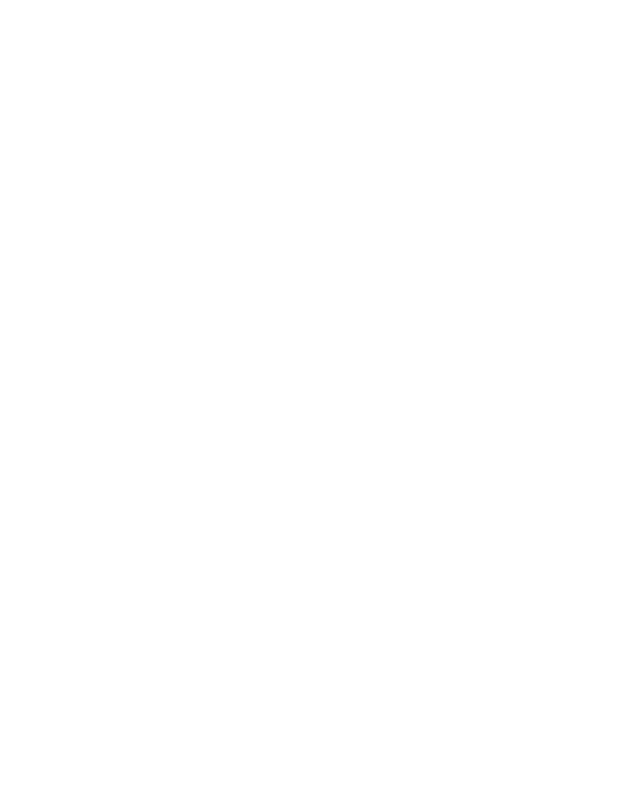
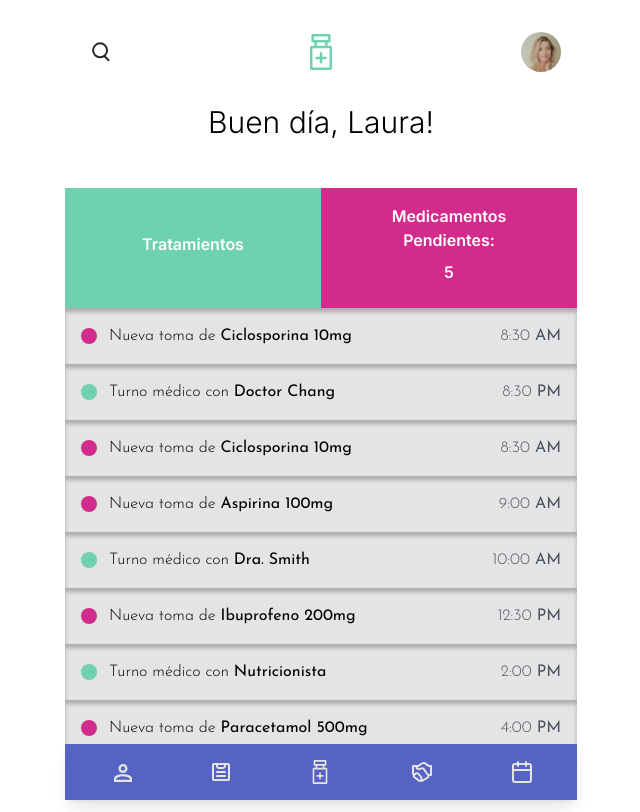
Before and after one commit to No-Country-simulation/h1-15-python-react, a React (Vite) app in the folder Frontend/: page /patient/treatment in a window 1280 px wide. Before the commit this address had no page. Shown: the whole page, without its empty margins (319-959 px from the left). Built offline with nearby package versions, Linux system fonts and the light colour scheme.

Commit message:
feat: add sort routes in main component

```diff
--- a/Frontend/src/App.jsx
+++ b/Frontend/src/App.jsx
@@ -8,20 +8,22 @@
 import Treatment from "./pages/Treatment/Treatment";
 import Schedule from "./pages/Schedule/Schedule";
 
-
 function App() {
   return (
     <Routes>
+      {/* Public Routes */}
       <Route path="/" element={<Home />} />
       <Route path="/login" element={<Login />} />
       <Route path="/register" element={<Register />} />
-      <Route path="/patient" element={<PatientMain />} />
 
+      {/* Doctor Routes */}
       <Route path="/doctor" element={<DoctorMain />} />
       <Route path="/doctor/appointments" element={<DoctorAppointments />} />
 
-      <Route path="/treatment" element={<Treatment />} />
-      <Route path="/schedule" element={<Schedule />} />
+      {/* Patient Routes */}
+      <Route path="/patient" element={<PatientMain />} />
+      <Route path="/patient/treatment" element={<Treatment />} />
+      <Route path="/patient/schedule" element={<Schedule />} />
     </Routes>
   );
 }
--- a/Frontend/src/components/Profile/Profile.jsx
+++ b/Frontend/src/components/Profile/Profile.jsx
@@ -3,7 +3,7 @@
 import SearchBar from "../SearchBar/SearchBar";
 
 // eslint-disable-next-line react/prop-types
-const Profile = ({ icon_name, greeting }) => {
+const Profile = ({ icon_name, greeting, photo }) => {
   const [isSearchOpen, setIsSearchOpen] = useState(false);
 
   const handleSearchFocus = () => setIsSearchOpen(true);
@@ -18,11 +18,7 @@
           <>
             <Icon name={icon_name} />
             <div className="flex-grow" />
-            <img
-              className="w-10 h-10 rounded-full"
-              src="./Bung1.png"
-              alt="Profile"
-            />
+            <img className="w-10 h-10 rounded-full" src={photo} alt="Profile" />
           </>
         )}
       </div>
--- a/Frontend/src/pages/Doctor-main/Doctor-appointments.jsx
+++ b/Frontend/src/pages/Doctor-main/Doctor-appointments.jsx
@@ -322,7 +322,10 @@
         <article>
           {turnos
             .filter((turno) =>
-              dayjs(new Date(turno.appointmentDate)).isSame(dayjs(fecha), "day")
+              dayjs(new Date(turno.appointmentDate)).isSame(
+                dayjs(fecha),
+                "day",
+              ),
             )
             .map((paciente) => {
               return (
--- a/Frontend/src/pages/Doctor-main/Doctor-main.jsx
+++ b/Frontend/src/pages/Doctor-main/Doctor-main.jsx
@@ -13,7 +13,7 @@
   useEffect(() => {
     async function fetchData() {
       const response = await fetch(
-        "https://newsapi.org/v2/everything?q=medicina&pageSize=10&language=es&apiKey=f7dd73b34df54a918588a3acdc64e91a"
+        "https://newsapi.org/v2/everything?q=medicina&pageSize=10&language=es&apiKey=f7dd73b34df54a918588a3acdc64e91a",
       );
       const content = await response.json();
       const articulos = content.articles;
--- a/Frontend/src/pages/Schedule/Schedule.jsx
+++ b/Frontend/src/pages/Schedule/Schedule.jsx
@@ -10,6 +10,7 @@
         <Profile
           icon_name="calendarOrange"
           greeting="Estos son tus turnos, Laura"
+          photo="/Bung1.png"
         />
       </section>
       <section className="flex-1 flex-col space-y-[18px] px-4 py-4">
--- a/Frontend/src/pages/Treatment/Treatment.jsx
+++ b/Frontend/src/pages/Treatment/Treatment.jsx
@@ -24,7 +24,11 @@
   return (
     <div className="max-w-lg mx-auto pb-14">
       <section className="p-4">
-        <Profile icon_name="medicine" greeting="Buen día, Laura!" />
+        <Profile
+          icon_name="medicine"
+          greeting="Buen día, Laura!"
+          photo="/Bung1.png"
+        />
       </section>
       <section className="flex flex-wrap shadow-inner-custom">
         <div className="w-1/2">
```
